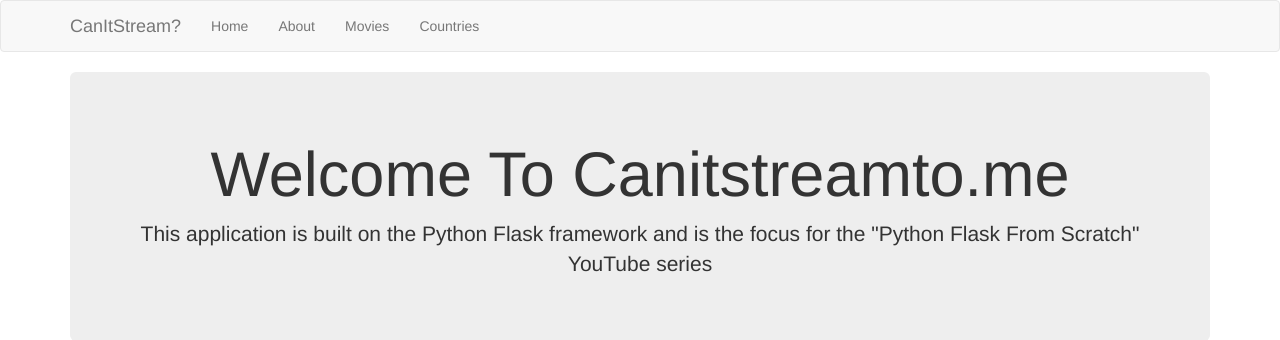
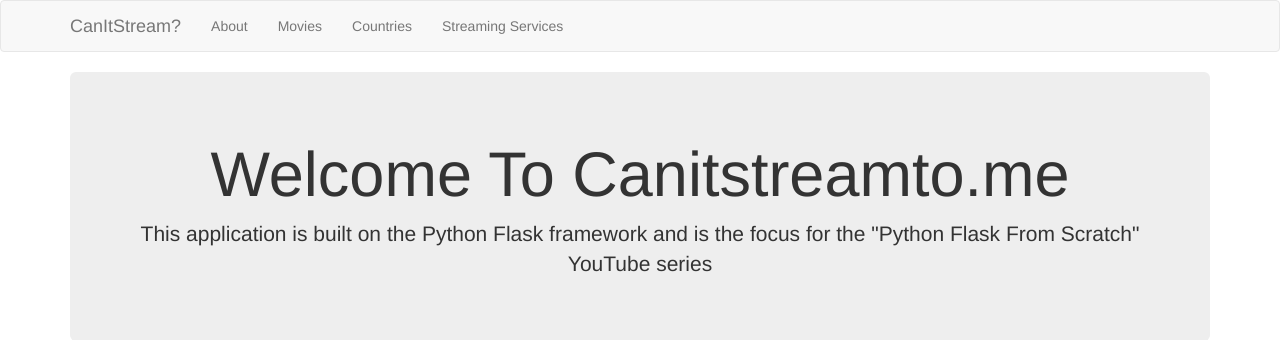
Before and after one commit to kattawar/canitstreamtome, a Flask app: page / in a window 1280 px wide. Shown: the top 340 px of the page. Run offline with Flask 2, Linux system fonts and the light colour scheme; some libraries are stand-ins or nearby versions.

Commit message:
replaced home navbar item functionality for brand, and added streaming services placeholder page

```diff
--- a/app/__init__.py
+++ b/app/__init__.py
@@ -16,3 +16,6 @@
 @app.route('/countries')
 def countries():
     return render_template('countries.html')
+@app.route('/services')
+def services():
+    return render_template('services.html')
--- a/app/templates/includes/_navbar.html
+++ b/app/templates/includes/_navbar.html
@@ -7,14 +7,14 @@
             <span class="icon-bar"></span>
             <span class="icon-bar"></span>
           </button>
-          <a class="navbar-brand" href="#">CanItStream?</a>
+          <a class="navbar-brand" href="/">CanItStream?</a>
         </div>
         <div id="navbar" class="collapse navbar-collapse">
           <ul class="nav navbar-nav">
-            <li><a href="/">Home</a></li>
             <li><a href="/about">About</a></li>
             <li><a href="/movies">Movies</a></li>
             <li><a href="/countries">Countries</a></li>
+            <li><a href="/services">Streaming Services</a></li>
           </ul>
 
         </div><!--/.nav-collapse -->
--- /dev/null
+++ b/app/templates/services.html
@@ -0,0 +1,6 @@
+{% extends 'layout.html' %}
+
+{% block body %}
+  <h1>Streaming Services</h1>
+  <p>Lorem ipsum dolor sit amet, consectetur adipisicing elit, sed do eiusmod tempor incididunt ut labore et dolore magna aliqua. Ut enim ad minim veniam, quis nostrud exercitation ullamco laboris nisi ut aliquip ex ea commodo consequat. Duis aute irure dolor in reprehenderit in voluptate velit esse cillum dolore eu fugiat nulla pariatur. Excepteur sint occaecat cupidatat non proident, sunt in culpa qui officia deserunt mollit anim id est laborum.</p>
+{% endblock %}
```
